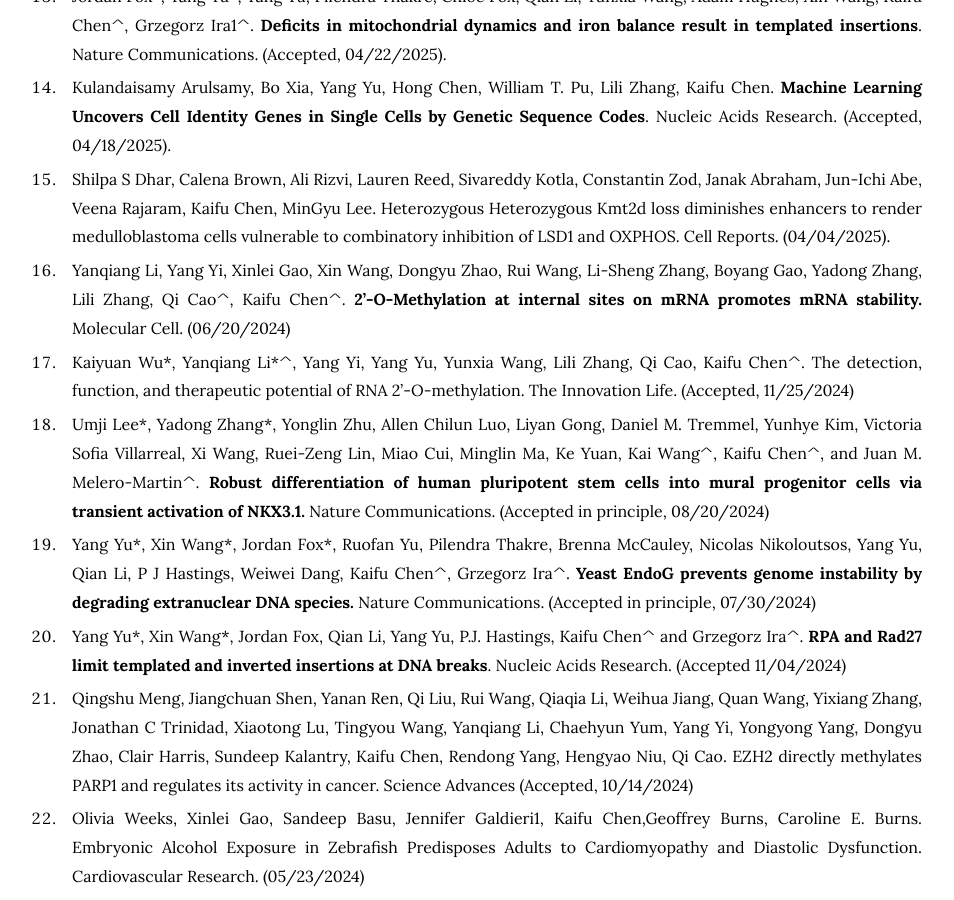
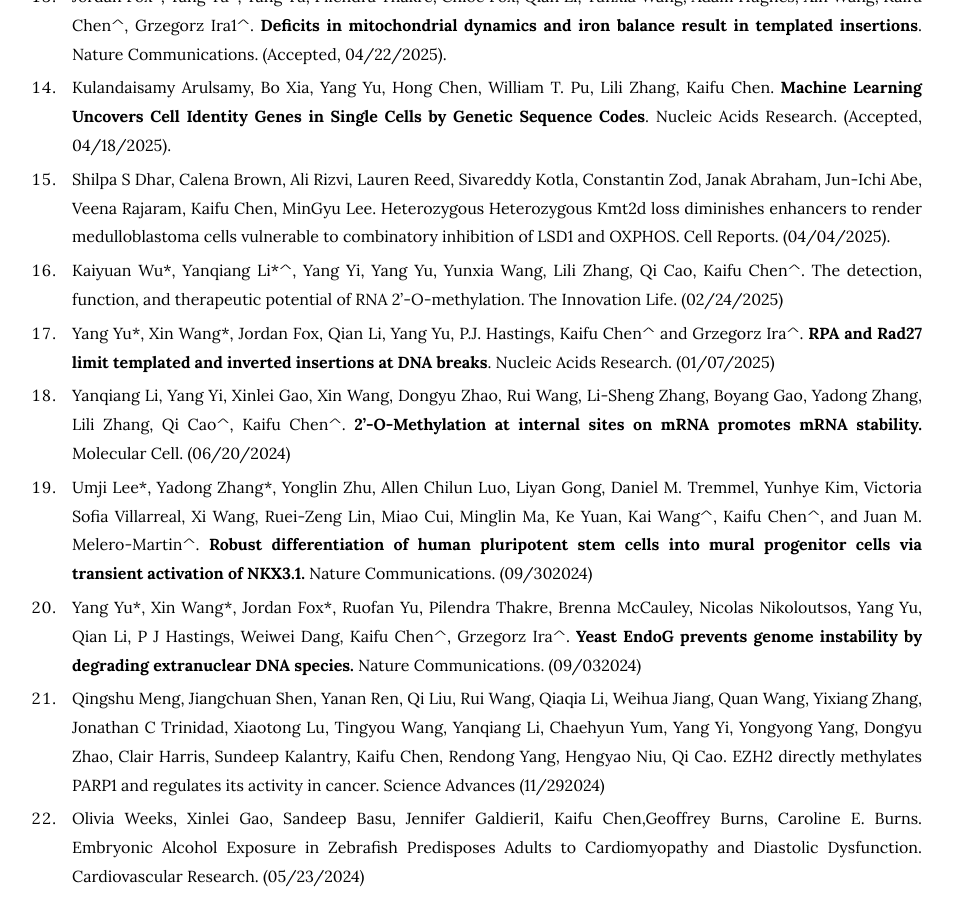
Before and after one commit to kaifuchenlab/kaifuchenlab.github.io, a Jekyll site: the page built from 3.publication/index.md, in a window 1280 px wide and 900 px high, scrolled down 1705 px. Shown: the whole window, without its empty margins (168-1122 px from the left). Built offline with Jekyll 4.4.1, drawn with Linux system fonts in a browser that asks for light colours.

Commit message:
Update index.md

```diff
--- a/3.publication/index.md
+++ b/3.publication/index.md
@@ -42,20 +42,20 @@ nav:
 
 91. Shilpa S Dhar, Calena Brown, Ali Rizvi, Lauren Reed, Sivareddy Kotla, Constantin Zod, Janak Abraham, Jun-Ichi Abe, Veena Rajaram, Kaifu Chen, MinGyu Lee. Heterozygous Heterozygous Kmt2d loss diminishes enhancers to render medulloblastoma cells vulnerable to combinatory inhibition of LSD1 and OXPHOS. Cell Reports. (04/04/2025).
 
+89. Kaiyuan Wu\*, Yanqiang Li\*^, Yang Yi, Yang Yu, Yunxia Wang, Lili Zhang, Qi Cao, Kaifu Chen^. The detection, function, and therapeutic potential of RNA 2'-O-methylation.
+The Innovation Life. (02/24/2025)
+
+86. Yang Yu\*, Xin Wang\*, Jordan Fox, Qian Li, Yang Yu, P.J. Hastings, Kaifu Chen^ and Grzegorz Ira^. **RPA and Rad27 limit templated and inverted insertions at DNA breaks**. Nucleic Acids Research. (01/07/2025)
+
 90. Yanqiang Li, Yang Yi, Xinlei Gao, Xin Wang, Dongyu Zhao, Rui Wang, Li-Sheng Zhang, Boyang Gao, Yadong Zhang, Lili Zhang, Qi Cao^, Kaifu Chen^. **2'-O-Methylation at internal sites on mRNA promotes mRNA stability.**  Molecular Cell. (06/20/2024)
 
-89. Kaiyuan Wu\*, Yanqiang Li\*^, Yang Yi, Yang Yu, Yunxia Wang, Lili Zhang, Qi Cao, Kaifu Chen^. The detection, function, and therapeutic potential of RNA 2'-O-methylation.
-The Innovation Life. (Accepted, 11/25/2024)
-
 88. Umji Lee\*, Yadong Zhang\*, Yonglin Zhu, Allen Chilun Luo, Liyan Gong, Daniel M. Tremmel, Yunhye Kim, Victoria Sofia Villarreal, Xi Wang, Ruei-Zeng Lin, Miao Cui, Minglin Ma, Ke Yuan, Kai Wang^, Kaifu Chen^, and Juan M. Melero-Martin^. **Robust differentiation of human pluripotent stem cells into mural progenitor cells via transient activation of NKX3.1.**
-Nature Communications. (Accepted in principle, 08/20/2024)
+Nature Communications. (09/302024)
 
 87. Yang Yu\*, Xin Wang\*, Jordan Fox\*, Ruofan Yu, Pilendra Thakre, Brenna McCauley, Nicolas Nikoloutsos, Yang Yu, Qian Li, P J Hastings, Weiwei Dang, Kaifu Chen^, Grzegorz Ira^. **Yeast EndoG prevents genome instability by degrading extranuclear DNA species.**
-Nature Communications. (Accepted in principle, 07/30/2024)
+Nature Communications. (09/032024)
 
-86. Yang Yu\*, Xin Wang\*, Jordan Fox, Qian Li, Yang Yu, P.J. Hastings, Kaifu Chen^ and Grzegorz Ira^. **RPA and Rad27 limit templated and inverted insertions at DNA breaks**. Nucleic Acids Research. (Accepted 11/04/2024)
-
-85. Qingshu Meng, Jiangchuan Shen, Yanan Ren, Qi Liu, Rui Wang, Qiaqia Li, Weihua Jiang, Quan Wang, Yixiang Zhang, Jonathan C Trinidad, Xiaotong Lu, Tingyou Wang, Yanqiang Li, Chaehyun Yum, Yang Yi, Yongyong Yang, Dongyu Zhao, Clair Harris, Sundeep Kalantry, Kaifu Chen, Rendong Yang, Hengyao Niu, Qi Cao. EZH2 directly methylates PARP1 and regulates its activity in cancer. Science Advances (Accepted, 10/14/2024)
+85. Qingshu Meng, Jiangchuan Shen, Yanan Ren, Qi Liu, Rui Wang, Qiaqia Li, Weihua Jiang, Quan Wang, Yixiang Zhang, Jonathan C Trinidad, Xiaotong Lu, Tingyou Wang, Yanqiang Li, Chaehyun Yum, Yang Yi, Yongyong Yang, Dongyu Zhao, Clair Harris, Sundeep Kalantry, Kaifu Chen, Rendong Yang, Hengyao Niu, Qi Cao. EZH2 directly methylates PARP1 and regulates its activity in cancer. Science Advances (11/292024)
 
 84. Olivia Weeks, Xinlei Gao, Sandeep Basu, Jennifer Galdieri1, Kaifu Chen,Geoffrey Burns, Caroline E. Burns. Embryonic Alcohol Exposure in Zebrafish Predisposes Adults to Cardiomyopathy and Diastolic Dysfunction.
 Cardiovascular Research. (05/23/2024)
```
